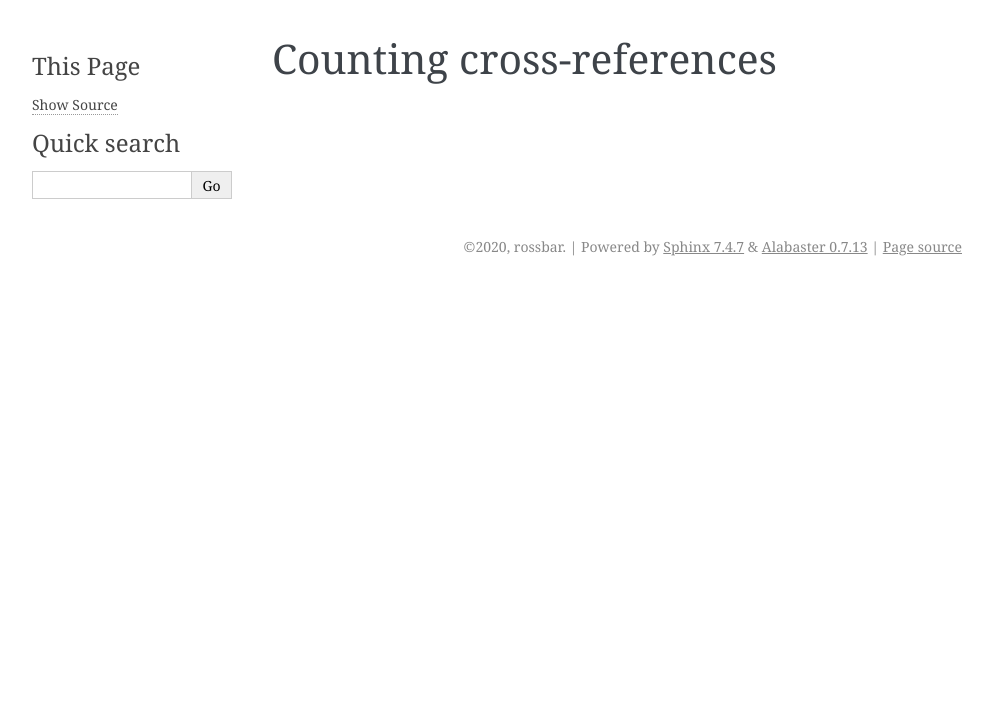
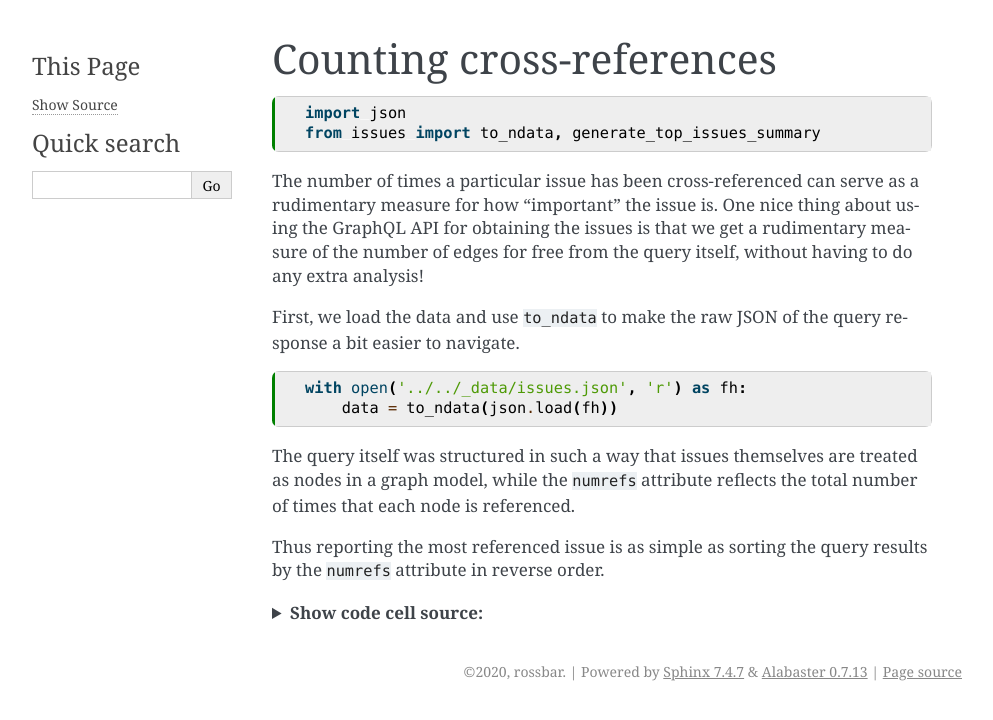
Before and after one commit to scientific-python/devstats.scientific-python.org, a Sphinx documentation site: the page built from doc/content/edge_counting.md, in a window 1280 px wide. Shown: the top 720 px of the page, without its empty margins (148-1141 px from the left). Built offline with Sphinx 7.4.7, drawn with Linux system fonts in a browser that asks for light colours.

Commit message:
Added page to doc/ on basic edge counting

````diff
--- a/doc/content/edge_counting.md
+++ b/doc/content/edge_counting.md
@@ -13,17 +13,34 @@ kernelspec:
 
 # Counting cross-references
 
-%```{code-cell}
-%import json
-%from issues import to_ndata
-%```
-%
-%
-%The number of times a particular issue has been cross-referenced can serve as
-%a rudimentary measure for how "important" the issue is.
-%
-%```{code-cell}
-%with open('../../_data/issues.json', 'r') as fh:
-%    data = to_ndata(json.load(fh))
-%```
-%
+```{code-cell}
+import json
+from issues import to_ndata, generate_top_issues_summary
+```
+
+The number of times a particular issue has been cross-referenced can serve as
+a rudimentary measure for how "important" the issue is.
+One nice thing about using the GraphQL API for obtaining the issues is that
+we get a rudimentary measure of the number of edges for free from the query
+itself, without having to do any extra analysis!
+
+First, we load the data and use `to_ndata` to make the raw JSON of the query
+response a bit easier to navigate.
+
+```{code-cell}
+with open('../../_data/issues.json', 'r') as fh:
+    data = to_ndata(json.load(fh))
+```
+
+The query itself was structured in such a way that issues themselves are
+treated as nodes in a graph model, while the `numrefs` attribute reflects the
+total number of times that each node is referenced.
+
+Thus reporting the most referenced issue is as simple as sorting the query
+results by the `numrefs` attribute in reverse order.
+
+```{code-cell}
+:tags: [hide-input]
+
+generate_top_issues_summary(data, num_issues=25)
+```
````
